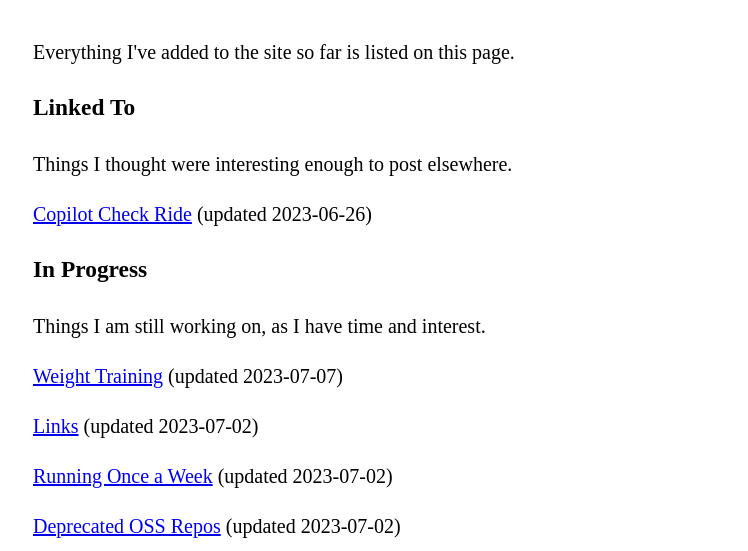
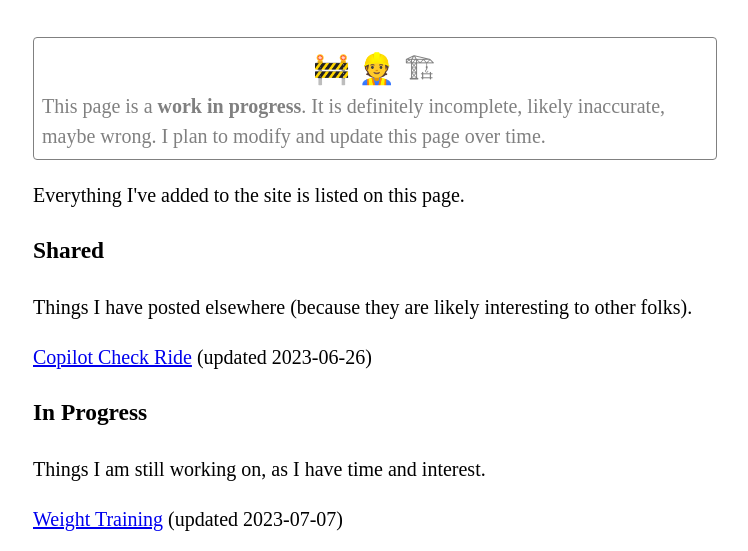
Before and after one commit to mikrostew/automatic-owl, an Eleventy site: page src/index.njk in a window 1280 px wide. Shown: the part 186-737 px from the top of the page, without its empty margins (265-1013 px from the left). Built offline with nearby package versions, Linux system fonts and the light colour scheme; Eleventy itself is replaced by a stand-in of ours; files that its build step writes are made by us from their sources; what eleventy-plugin-link_to, markdown-it-container, markdown-it-mark, markdown-it-mathjax3 would draw is missing.

Commit message:
update main page layout

```diff
--- a/src/index.njk
+++ b/src/index.njk
@@ -1,16 +1,15 @@
 ---
 title: Home
 description: Hey, thanks for stopping by! 👋
-layout: base-page
+layout: page
+wip: true
 
 ---
 
-<section class="content">
+<p>Everything I've added to the site is listed on this page.</p>
 
-<p>Everything I've added to the site so far is listed on this page.</p>
-
-<h3>Linked To</h3>
-<p>Things I thought were interesting enough to post elsewhere.</p>
+<h3>Shared</h3>
+<p>Things I have posted elsewhere (because they are likely interesting to other folks).</p>
 
 {%- for item in collections.linkedTo %}
 <p><a href="{{ item.url }}">{{ item.data.title }}</a> (updated {{ item.data.lastUpdated | timestampToDateStr }})</p>
@@ -29,5 +28,3 @@ layout: base-page
 {%- for item in collections.updated %}
 <p><a href="{{ item.url }}">{{ item.data.title }}</a> (updated {{ item.data.lastUpdated | timestampToDateStr }})</p>
 {%- endfor %}
-
-</section>
```
